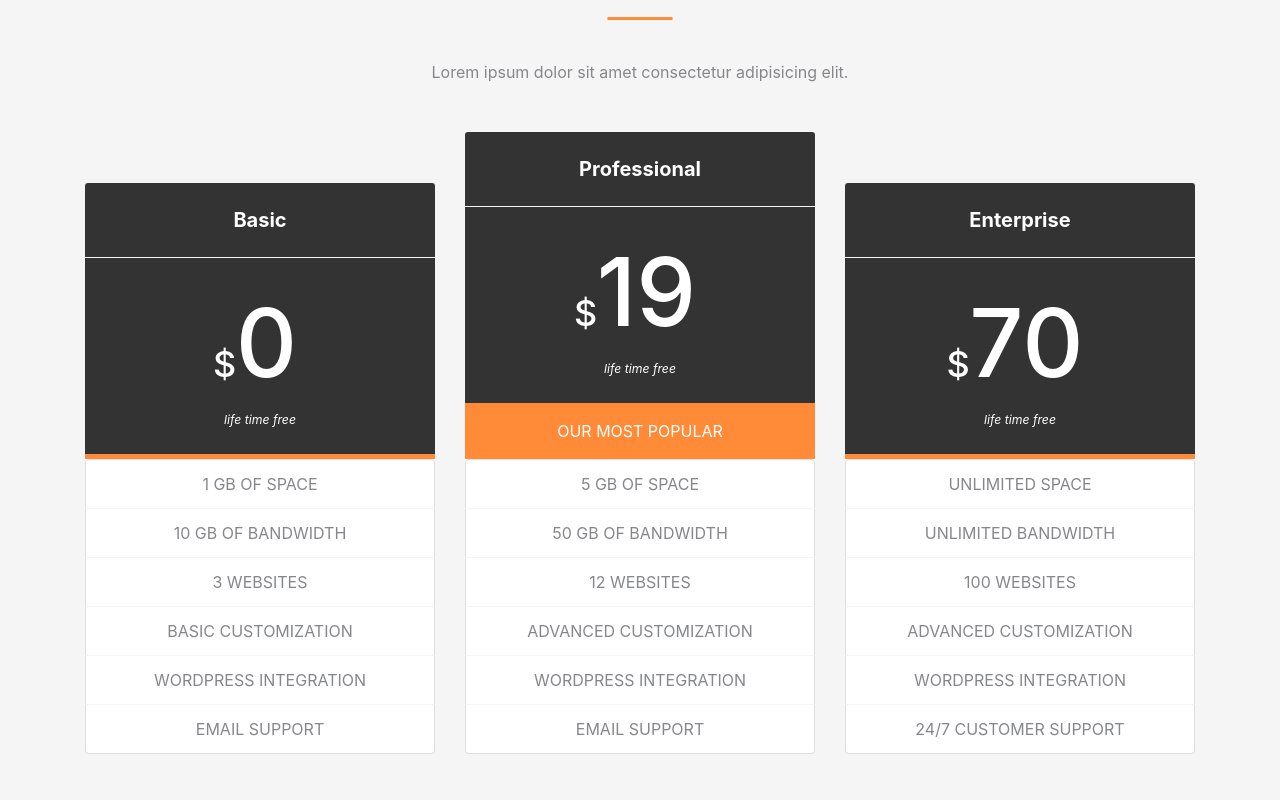
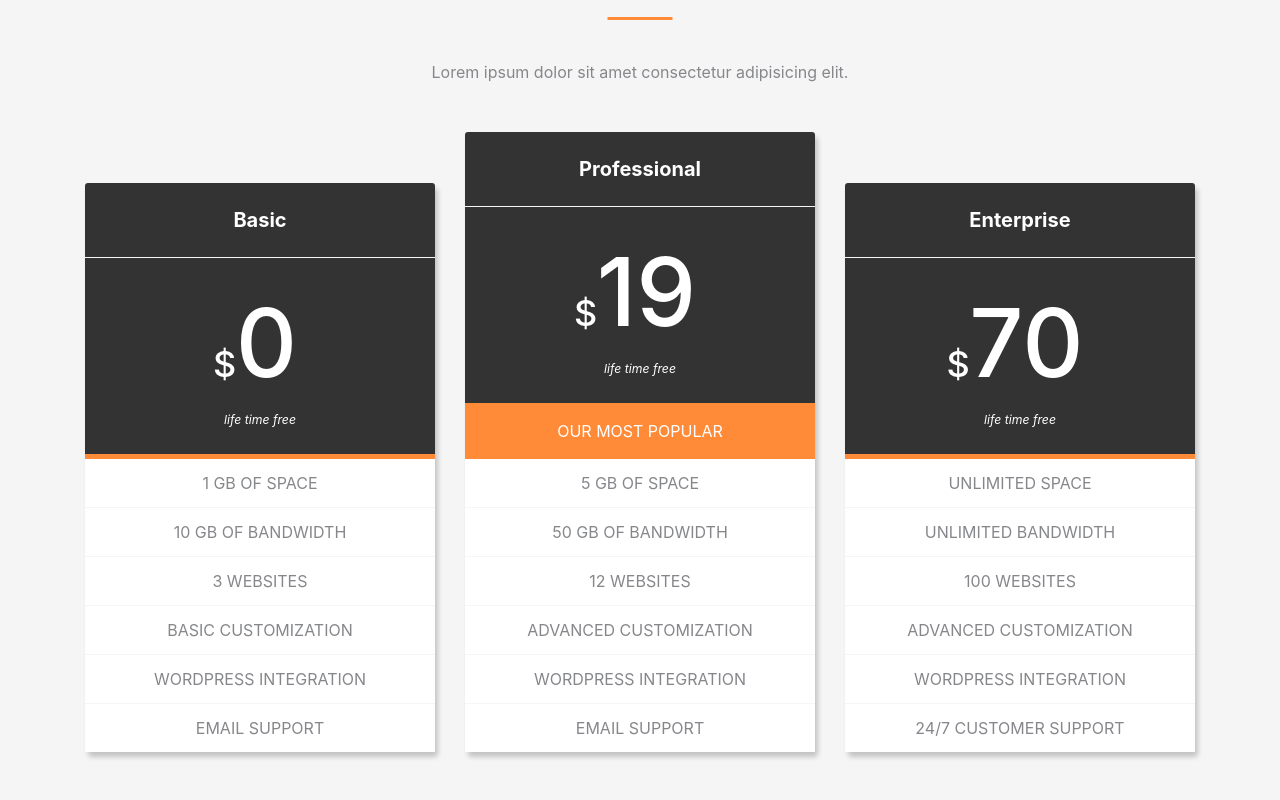
Before and after one commit to iamrk-js/axit-website-B8and9, a plain HTML site: page index.html in a window 1280 px wide. Shown: the part 3773-4573 px from the top of the page. Drawn offline with nearby package versions, Linux system fonts and the light colour scheme.

Commit message:
work on hover state animation

```diff
--- a/assets/css/style.css
+++ b/assets/css/style.css
@@ -257,9 +257,20 @@
 
 
 /* pricing section css   */
-.pricing .card{
-    border: 0px ;
+.pricing .card {
+    border: 0px;
+    box-shadow: 3px 5px 5px rgba(0 ,0,0,.2);
+    transition: all .3s ease-in-out;
 }
+
+.pricing .card:hover,
+.pricing .card:focus,
+.pricing .card:active
+{
+    box-shadow: 5px 10px 10px rgba(0 ,0,0,.2);
+    transform: translateY(-7px);
+}
+
 .pricing .card-header {
     background-color: var(--color-bg);
     color: var(--color-white);
@@ -295,18 +306,24 @@
     font-size: 14px;
 }
 
+.plan-offring {
+    border: 0;
+    border-radius: unset;
+}
+
 .plan-offring li {
     color: var(--color-text-sec);
+    border: 0;
 }
 
 .plan-offring li:not(:last-child) {
-    border-bottom:  1px solid var(--color-secondary);
+    border-bottom: 1px solid var(--color-secondary);
 }
 
 .mostPopuler .price-details {
     border: 0px;
 }
 
-.mostPopuler .populerInfo{
+.mostPopuler .populerInfo {
     background-color: var(--color-primary);
 }
```
